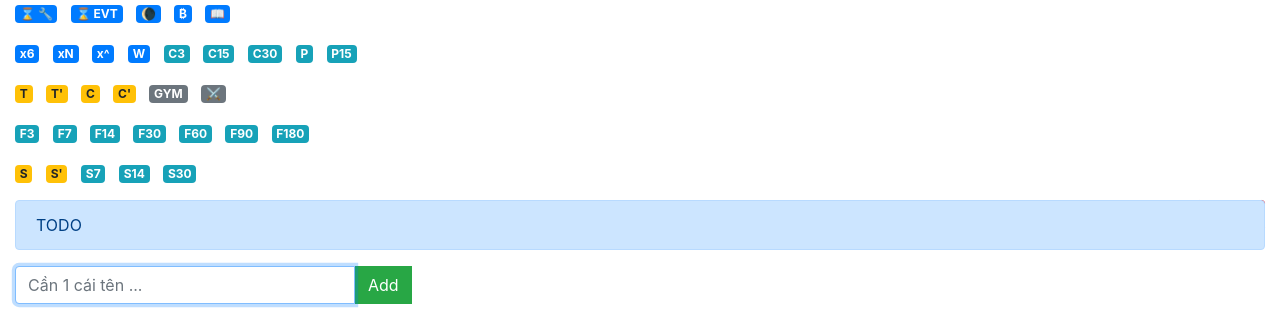
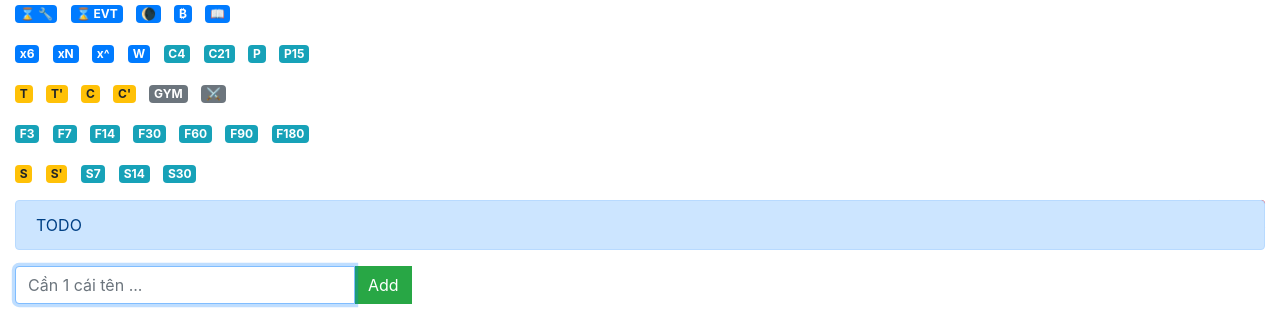
Before and after one commit to mcflythekid/tik, a PHP site: page /index.php in a window 1280 px wide. Shown: the top 312 px of the page. Run offline with PHP 8.4, Linux system fonts and the light colour scheme; the visitor is signed in with stand-in values (Sample User, id 1); data that the repository does not hold is empty.

Commit message:
Feature-- Update meet

```diff
--- a/index.php
+++ b/index.php
@@ -161,9 +161,8 @@ page_top ();
 		<?=menu("primary", "x^", "?cat=cpg")?>
 		<?=menu("primary", "W", "?cat=wishlist")?>
 
-		<?=menu("info", "C3", "?cat=connect30_1st&days=3")?>
-		<?=menu("info", "C15", "?cat=connect30_close&days=15")?>
-		<?=menu("info", "C30", "?cat=connect30_loose&days=30")?>
+		<?=menu("info", "C4", "?cat=connect30_1st&days=4")?>
+		<?=menu("info", "C21", "?cat=connect30_close&days=21")?>
 
 		<?=menu("info", "P", "?cat=f30d_payment")?>
 		<?=menu("info", "P15", "?cat=f30d_15th")?>
```
